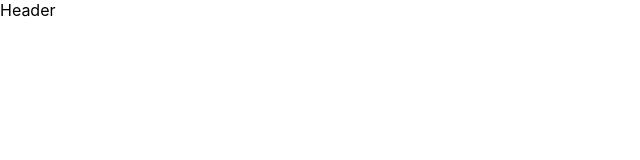
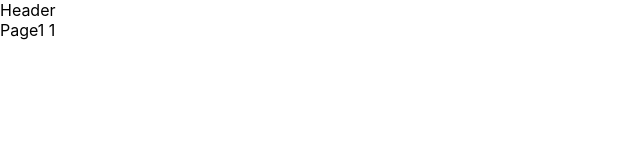
Before and after one commit to rodamaral/react-openlibrary, a React (Create React App) app: page /works/1 in a window 1280 px wide. Shown: the top 160 px of the page, without its empty margins (0-640 px from the left). Built offline with nearby package versions, Linux system fonts and the light colour scheme.

Commit message:
Creates router for book detail

```diff
--- a/src/components/Book/Book.tsx
+++ b/src/components/Book/Book.tsx
@@ -1,4 +1,5 @@
 import React from 'react'
+import { useHistory } from 'react-router-dom'
 import IDoc from 'types/IDoc'
 
 const BookComponent = ({ book }: { book: IDoc }) => {
@@ -11,6 +12,12 @@ const BookComponent = ({ book }: { book: IDoc }) => {
         edition_count,
         cover_edition_key,
     } = book
+    const history = useHistory()
+
+    const onClick = () => {
+        console.log('book :>> ', book)
+        history.push(book.key)
+    }
 
     return (
         <div style={{ border: '2px solid gray', marginBottom: '50px' }}>
@@ -34,6 +41,8 @@ const BookComponent = ({ book }: { book: IDoc }) => {
                         Mostrar em Goodreads
                     </a>
                 )}
+
+                <button onClick={onClick}>Detalhes TODO</button>
             </footer>
         </div>
     )
--- a/src/pages/Page1.tsx
+++ b/src/pages/Page1.tsx
@@ -1,5 +1,8 @@
 import React from 'react'
+import { useParams } from 'react-router-dom'
 
 export default function Page1() {
-    return <div>Page1</div>
+    let { id } = useParams<{ id: string }>()
+
+    return <div>Page1 {id}</div>
 }
--- a/src/pages/Routes.tsx
+++ b/src/pages/Routes.tsx
@@ -12,7 +12,7 @@ export default () => (
                 <Home />
             </Route>
 
-            <Route path="/page1">
+            <Route path="/works/:id">
                 <Page1 />
             </Route>
 
```
